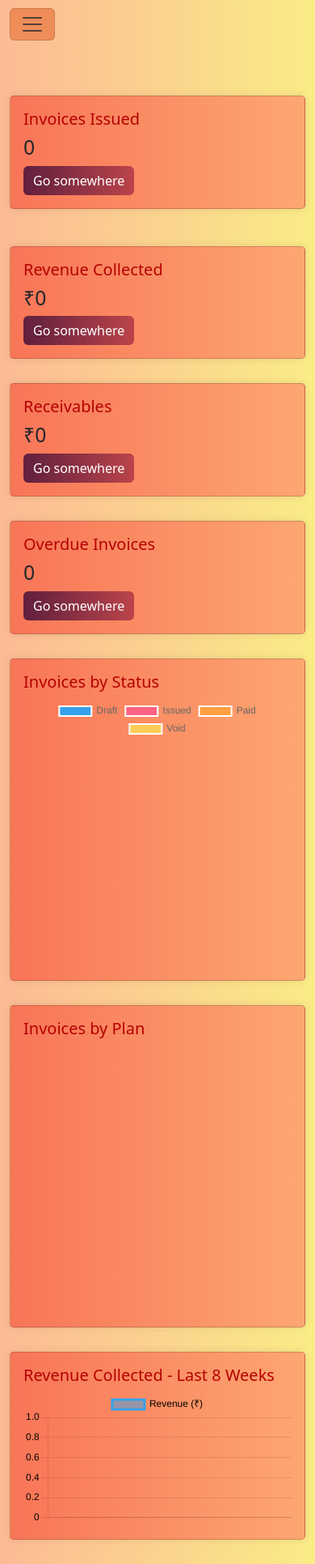
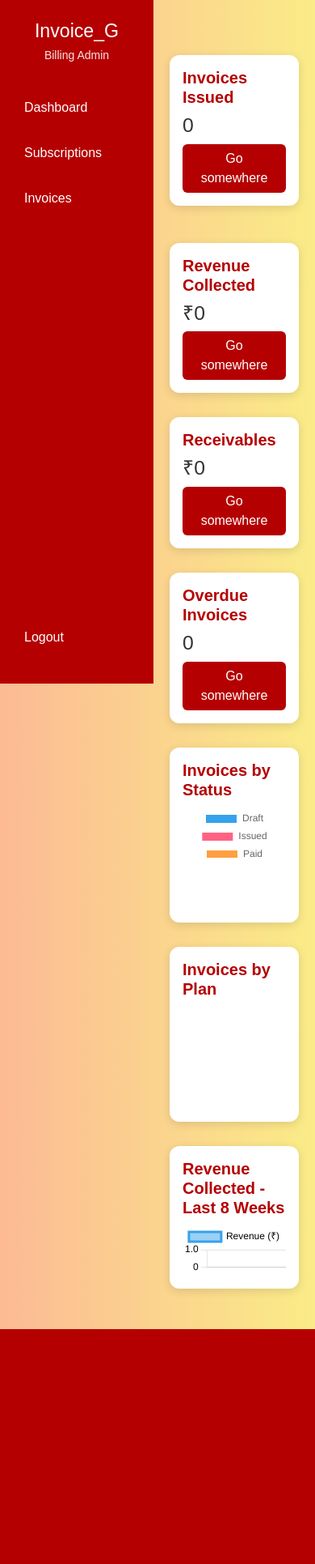
Before and after one commit to Gosia-Parveen/Invoice_G, a Django app: page /admin-dashboard/ in a window 390 px wide. Shown: the whole page at 81% size. After the commit the page ends 1641 px from the top, so only its background shows below. Run offline with Django 5.2, Linux system fonts and the light colour scheme; the visitor is signed in with stand-in values (Sample User, id 1); data that the repository does not hold is empty.

Commit message:
Fixing the slight access faults and errors and fixing the format

```diff
--- a/templates/admin_dash.html
+++ b/templates/admin_dash.html
@@ -1,85 +1,104 @@
-<!doctype html>
+<!DOCTYPE html>
+
 <html lang="en">
-
 <head>
-  <meta charset="utf-8">
-  <meta name="viewport" content="width=device-width, initial-scale=1">
+<meta charset="utf-8"/>
+<meta content="width=device-width, initial-scale=1" name="viewport"/>
 <title>Admin_Dashboard</title>
-  <link href="https://cdn.jsdelivr.net/npm/bootstrap@5.3.7/dist/css/bootstrap.min.css" rel="stylesheet">
-  <script defer src="https://cdn.jsdelivr.net/npm/bootstrap@5.3.7/dist/js/bootstrap.bundle.min.js"></script>
+<link href="https://cdn.jsdelivr.net/npm/bootstrap@5.3.7/dist/css/bootstrap.min.css" rel="stylesheet"/>
+<script defer="" src="https://cdn.jsdelivr.net/npm/bootstrap@5.3.7/dist/js/bootstrap.bundle.min.js"></script>
 <style>
         body {
+            margin: 0;
+            min-height: 100vh;
             background: linear-gradient(to left, #faec87, #fcba95);
-      padding-top: 70px;
-      margin: 0;
-
+            font-family: Arial, sans-serif;
         }
 
-    .header {
-      background-color: #e45b11;
-      padding: 15px 30px;
-      border-bottom: 2px solid;
-      display: flex;
-      align-items: center;
+        /* SIDEBAR */
+        .sidebar {
+            position: fixed;
+            top: 0;
+            left: 0;
+            width: 240px;
+            height: 100vh;
+            background: #b50001;
+            color: white;
+            padding: 25px 15px;
+            z-index: 1000;
+            box-sizing: border-box;
         }
 
-    .header i {
-      margin-right: 10px;
+        .sidebar h3 {
+            text-align: center;
+            margin-bottom: 5px;
         }
 
+        .sidebar .role {
+            text-align: center;
+            font-size: 14px;
+            margin-bottom: 30px;
+            opacity: 0.9;
+        }
+
+        .sidebar a {
+            display: block;
+            color: white;
+            text-decoration: none;
+            padding: 12px 15px;
+            margin-bottom: 8px;
+            border-radius: 6px;
+        }
+
+        .sidebar a:hover {
+            background: rgba(255, 255, 255, 0.15);
+        }
+
+        .logout {
+            position: absolute;
+            bottom: 25px;
+            left: 15px;
+            right: 15px;
+        }
+
+        /* MAIN CONTENT */
+        .main-content {
+            margin-left: 240px;
+            padding: 30px;
+        }
+
+        /* DASHBOARD CARDS */
         .card {
-      background: linear-gradient(to right, #f87557, #fda771);
+            background: white;
             margin-bottom: 30px;
-      border-radius: 5px;
-      box-shadow: 0 0 10px rgba(0, 0, 0, 0.1);
+            border: none;
+            border-radius: 12px;
+            box-shadow: 0 3px 12px rgba(0, 0, 0, 0.12);
         }
 
         .card h5,
-    p {
+        .card p {
             color: #b50001;
+            font-weight: 600;
         }
 
+        .card h2 {
+            color: #333;
+        }
+
+        /* BUTTON */
         .btn1 {
-      background: linear-gradient(to left, #bb444a, #601f3d);
-      border: #bb444a;
+            background: #b50001;
+            border: none;
+            color: white;
         }
 
         .btn1:hover {
-      background: linear-gradient(to right, #fa935b, #f1cb4b);
+            background: #8f0001;
+            color: white;
         }
 
-    .navbar-brand {
-      font-family: 'Brush Script MT', cursive;
-    }
-
-    #sidebar {
-      position: fixed;
-      top: 60px;
-      left: 0;
-      width: 250px;
-      height: calc(100% - 60px);
-      background-color: #b50001;
-      transform: translateX(-100%);
-      transition: transform 0.3s ease-in-out;
-      z-index: 1040;
-      overflow-y: auto;
-    }
-
-    #sidebar.show {
-      transform: translateX(0);
-    }
-
-    .content-wrapper {
-      transition: margin-left 0.3s ease-in-out;
-    }
-
-    .content-wrapper.shifted {
-      margin-left: 250px;
-    }
-
-
-    /* =======================================OVERDUE INVOICE ALERTS========================================== */
-
+        /* OVERDUE ALERTS */
         .overdue-alert-box {
             background: #fff;
             border-left: 5px solid #b50001;
@@ -124,170 +143,98 @@
             justify-content: space-between;
             align-items: center;
             gap: 20px;
-
             padding: 15px;
-
             margin-top: 10px;
-
             background: #fff5f5;
-
             border: 1px solid #f0cccc;
-
             border-radius: 8px;
         }
 
-.alert-invoice-info {
-    flex: 1;
-}
-
+        .alert-invoice-info { flex: 1; }
         .invoice-number {
             color: #b50001;
             font-weight: bold;
             font-size: 16px;
             margin-bottom: 7px;
         }
-
         .invoice-details {
             display: flex;
             flex-wrap: wrap;
             gap: 20px;
-
             color: #555;
-
             font-size: 14px;
         }
-
         .days-overdue {
             color: #b50001;
             font-weight: bold;
         }
-
         .dismiss-alert-btn {
             border: none;
             background: #b50001;
             color: white;
-
             padding: 8px 16px;
-
             border-radius: 6px;
-
             cursor: pointer;
-
             font-size: 14px;
         }
+        .dismiss-alert-btn:hover { background: #8f0001; }
 
-.dismiss-alert-btn:hover {
-    background: #8f0001;
+        @media (max-width: 768px) {
+            .sidebar { width: 190px; }
+            .main-content { margin-left: 190px; padding: 20px; }
+            .overdue-alert { flex-direction: column; align-items: flex-start; }
+            .invoice-details { flex-direction: column; gap: 5px; }
         }
-
     </style>
 </head>
-
-<body>
-
+<body><div class="sidebar"><h3>Invoice_G</h3><div class="role">{% if user.is_superuser %}Billing Admin{% else %}Account Manager ({{ user.first_name }}){% endif %}</div><a href="{% url 'admin_dash' %}">Dashboard</a><a href="{% url 'subs_tab' %}">Subscriptions</a><a href="{% url 'invoice_list' %}">Invoices</a><div class="logout"><a href="{% url 'logout' %}">Logout</a></div></div>
 <!-- Navbar (Fixed and always visible) -->
-  <nav class="navbar fixed-top text-white">
-    <div class="container-fluid d-flex justify-content-between align-items-center">
-      <div class="d-flex align-items-center">
-        <button class="navbar-toggler" type="button" id="toggleSidebar" aria-label="Toggle navigation"
-          style="background-color: #ef8d58;">
-          <span class="navbar-toggler-icon"></span>
-        </button>
-
-        <h3
-          style="color: #b50001; font-size: 30px; font-family: 'Times New Roman', Times, serif; padding-left: 1200px;">
-          Invoice_G </h3>
-      </div>
-  </nav>
 
 <!-- Sidebar (Pushes content, appears below navbar) -->
-  <div id="sidebar" class=" text-white">
-    <div class="p-3 border-bottom d-flex justify-content-between align-items-center">
-      <h5 class="mb-0">Billing_Admin</h5>
-      <button type="button" class="btn-close btn-close-white" id="closeSidebar"></button>
-    </div>
-    <ul class="navbar-nav flex-column px-3">
-      <li class="nav-item"><a class="nav-link" href="{% url 'admin_dash' %}">Dashboard</a></li>
-      <li class="nav-item"><a class="nav-link" href="{% url 'subs_tab' %}">Subscription</a></li>
-      <li class="nav-item">
-    <a class="nav-link d-flex justify-content-between align-items-center"
-       href="{% url 'invoice_list' %}">
-
-        <span>Invoice</span>
-
-        {% if overdue_alert_count > 0 %}
-            <span class="badge rounded-pill"
-                  style="
-                    background-color: #b50001;
-                    color: white;
-                    font-size: 12px;
-                  ">
-                {{ overdue_alert_count }}
-            </span>
-        {% endif %}
-
-    </a>
-</li>
-      <li class="nav-item"><a class="nav-link" href="{% url 'logout' %}">LOGOUT</a></li>
-    </ul>
-  </div>
 
 <!-- Main Content -->
-  <main class="container content-wrapper">
-
+<main class="main-content">
 <!-- ==============OVERDUE INVOICE ALERTS===================================================== -->
 
 {% if overdue_alerts %}
 
 <div class="container-fluid mt-4">
-
 <div class="overdue-alert-box">
-
 <div class="overdue-alert-header">
-
 <div>
 <h4>
                     🔔 Overdue Invoice Alerts
                 </h4>
-
 <p>
                     The following invoices are overdue and unpaid.
                 </p>
 </div>
-
 <span class="overdue-count">
                 {{ overdue_alert_count }}
             </span>
-
 </div>
 
 
         {% for invoice in overdue_alerts %}
 
         <div class="overdue-alert">
-
 <div class="alert-invoice-info">
-
 <div class="invoice-number">
                     {{ invoice.invoice_number }}
                 </div>
-
 <div class="invoice-details">
-
 <span>
                         Amount:
                         <strong>
                             ₹{{ invoice.amount }}
                         </strong>
 </span>
-
 <span>
                         Due:
                         <strong>
                             {{ invoice.due_date|date:"d M Y" }}
                         </strong>
 </span>
-
 <span class="days-overdue">
 
                         {{ today|default:"" }}
@@ -297,41 +244,30 @@
                         {% endwith %}
 
                     </span>
-
 </div>
-
 </div>
-
-
 <!-- Dismiss Button -->
-
-            <form method="POST"
-                  action="{% url 'dismiss_overdue_alert' invoice.id %}">
+<form action="{% url 'dismiss_overdue_alert' invoice.id %}" method="POST">
 
                 {% csrf_token %}
 
-                <button type="submit"
-                        class="dismiss-alert-btn">
+                <button class="dismiss-alert-btn" type="submit">
 
                     Dismiss
 
                 </button>
-
 </form>
-
 </div>
 
         {% endfor %}
 
     </div>
-
 </div>
 
 {% endif %}
 
-<br>
-<br>
-
+<br/>
+<br/>
 <!-- #################    ROW 1     ########################-->
 <div class="row">
 <div class="col-sm-6 mb-3 mb-sm-0">
@@ -339,7 +275,7 @@
 <div class="card-body">
 <h5 class="card-title">Invoices Issued</h5>
 <h2>{{ invoices_issued }}</h2>
-            <a href="#" class="btn btn-primary btn1">Go somewhere</a>
+<a class="btn btn-primary btn1" href="#">Go somewhere</a>
 </div>
 </div>
 </div>
@@ -348,12 +284,11 @@
 <div class="card-body">
 <h5 class="card-title">Revenue Collected</h5>
 <h2>₹{{ revenue_collected }}</h2>
-            <a href="#" class="btn btn-primary btn1">Go somewhere</a>
+<a class="btn btn-primary btn1" href="#">Go somewhere</a>
 </div>
 </div>
 </div>
 </div>
-
 <!-- #################    ROW 2     ########################-->
 <div class="row">
 <div class="col-sm-6">
@@ -361,7 +296,7 @@
 <div class="card-body">
 <h5 class="card-title">Receivables</h5>
 <h2>₹{{ receivables }}</h2>
-            <a href="#" class="btn btn-primary btn1">Go somewhere</a>
+<a class="btn btn-primary btn1" href="#">Go somewhere</a>
 </div>
 </div>
 </div>
@@ -370,12 +305,11 @@
 <div class="card-body">
 <h5 class="card-title">Overdue Invoices</h5>
 <h2>{{ overdue_invoices }}</h2>
-            <a href="#" class="btn btn-primary btn1">Go somewhere</a>
+<a class="btn btn-primary btn1" href="#">Go somewhere</a>
 </div>
 </div>
 </div>
 </div>
-
 <!-- #################    ROW 3     ########################-->
 <div class="row">
 <div class="col-sm-6">
@@ -395,27 +329,21 @@
 </div>
 </div>
 </div>
-
-
 <!-- #################    ROW 4     ########################-->
 <div class="row">
 <div class="col-sm-6">
 <div class="card">
 <div class="card-body">
 <h5>Revenue Collected - Last 8 Weeks</h5>
-            <canvas id="revenueChart" ></canvas>
+<canvas id="revenueChart"></canvas>
 </div>
 </div>
 </div>
 </div>
-
-
 </main>
 <script src="https://cdn.jsdelivr.net/npm/chart.js"></script>
-
-
 <!-- Script **********************chart1-->
-  <div id="statusData" data-status='{{ invoice_status }}'></div>
+<div data-status="{{ invoice_status }}" id="statusData"></div>
 <script>
     const statusData = JSON.parse(
       document.getElementById('statusData').dataset.status
@@ -431,10 +359,8 @@
       }
     });
   </script>
-
 <!-- Script **********************chart2-->
-  <div id="planData" data-plan='{{ invoice_plan }}'></div>
-
+<div data-plan="{{ invoice_plan }}" id="planData"></div>
 <script>
     const planData = JSON.parse(
       document.getElementById('planData').dataset.plan
@@ -450,10 +376,8 @@
       }
     });
   </script>
-
-
 <!-- Script **********************8WEEK-->
-  <div id="revenueData" data-revenue='{{ weekly_revenue }}'></div>
+<div data-revenue="{{ weekly_revenue }}" id="revenueData"></div>
 <script>
     const revenueData = JSON.parse(
         document.getElementById('revenueData').dataset.revenue
@@ -474,35 +398,5 @@
                       y: {ticks: {color: '#090300'}}}}});
   </script>
 
-  <!-- Script **********************sidebar-->
-  <script>
-    const sidebar = document.getElementById('sidebar');
-    const content = document.querySelector('.content-wrapper');
-    const toggleBtn = document.getElementById('toggleSidebar');
-    const closeBtn = document.getElementById('closeSidebar');
-
-    // Load sidebar state on page load
-    document.addEventListener("DOMContentLoaded", function () {
-      if (localStorage.getItem('sidebarOpen') === 'true') {
-        sidebar.classList.add('show');
-        content.classList.add('shifted');
-      }
-    });
-
-    toggleBtn.addEventListener('click', () => {
-      const isOpen = sidebar.classList.toggle('show');
-      content.classList.toggle('shifted', isOpen);
-      localStorage.setItem('sidebarOpen', isOpen);
-    });
-
-    closeBtn.addEventListener('click', () => {
-      sidebar.classList.remove('show');
-      content.classList.remove('shifted');
-      localStorage.setItem('sidebarOpen', false);
-    });
-  </script>
-
-
 </body>
-
 </html>
```
Lines whose indentation alone changed are shown as unchanged.
